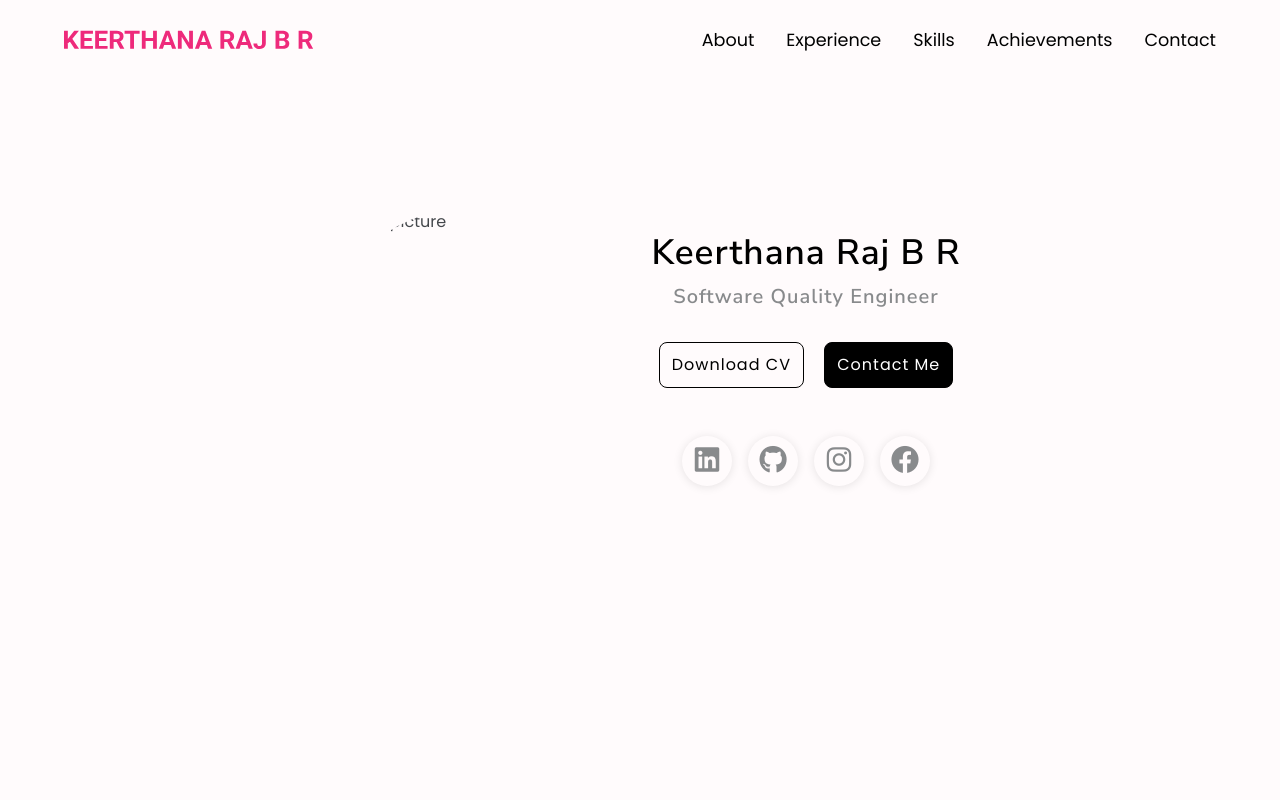
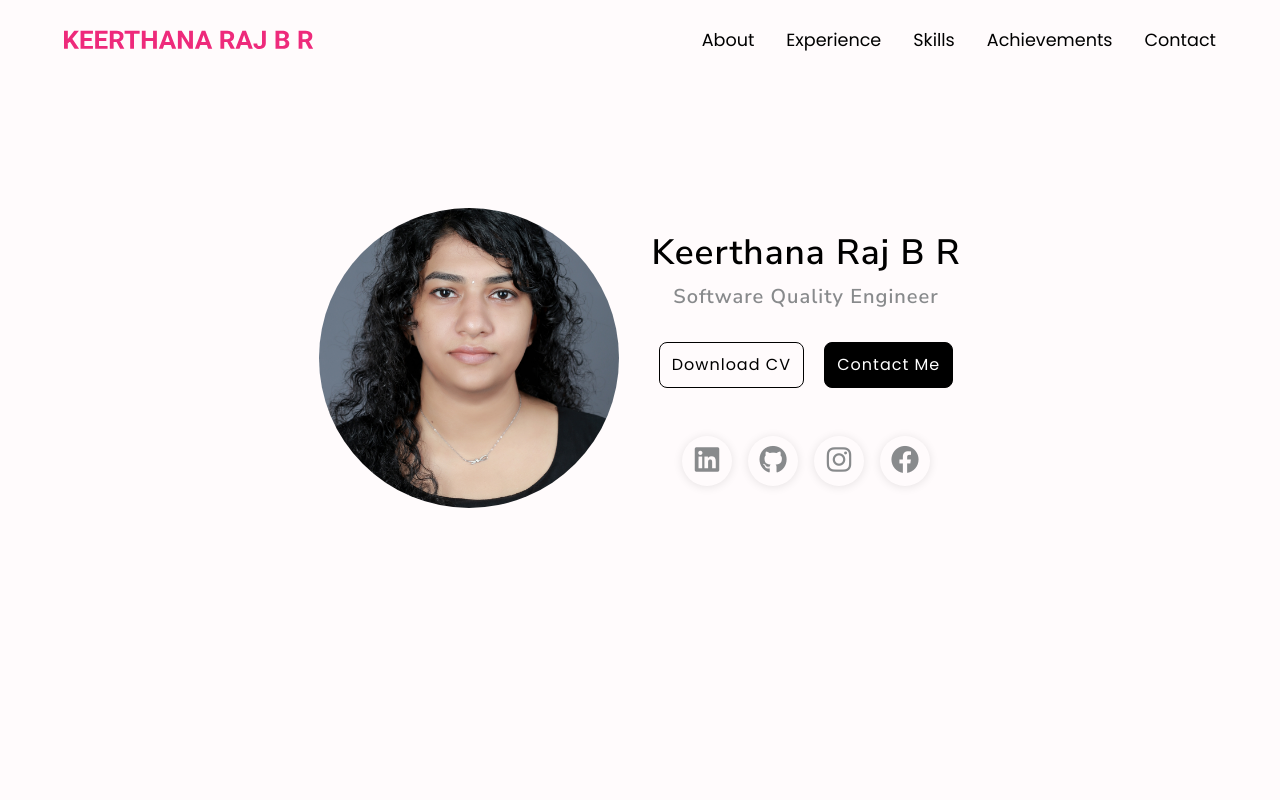
Before and after one commit to keerthana-rajbr/My_Portfolio, a plain HTML site: page index.html in a window 1280 px wide. Shown: the top 800 px of the page. Drawn offline with Linux system fonts and the light colour scheme.

Commit message:
Update index.html

```diff
--- a/index.html
+++ b/index.html
@@ -94,7 +94,7 @@
       <div class="section-center hero-center">
         <!-- hero image -->
         <article class="hero-img">
-          <img src="images/hero-image.jpg" alt="profile picture" />
+          <img src="images/hero-img.jpg" alt="profile picture" />
         </article>
         <!-- hero content -->
         <article class="hero-content">
```
